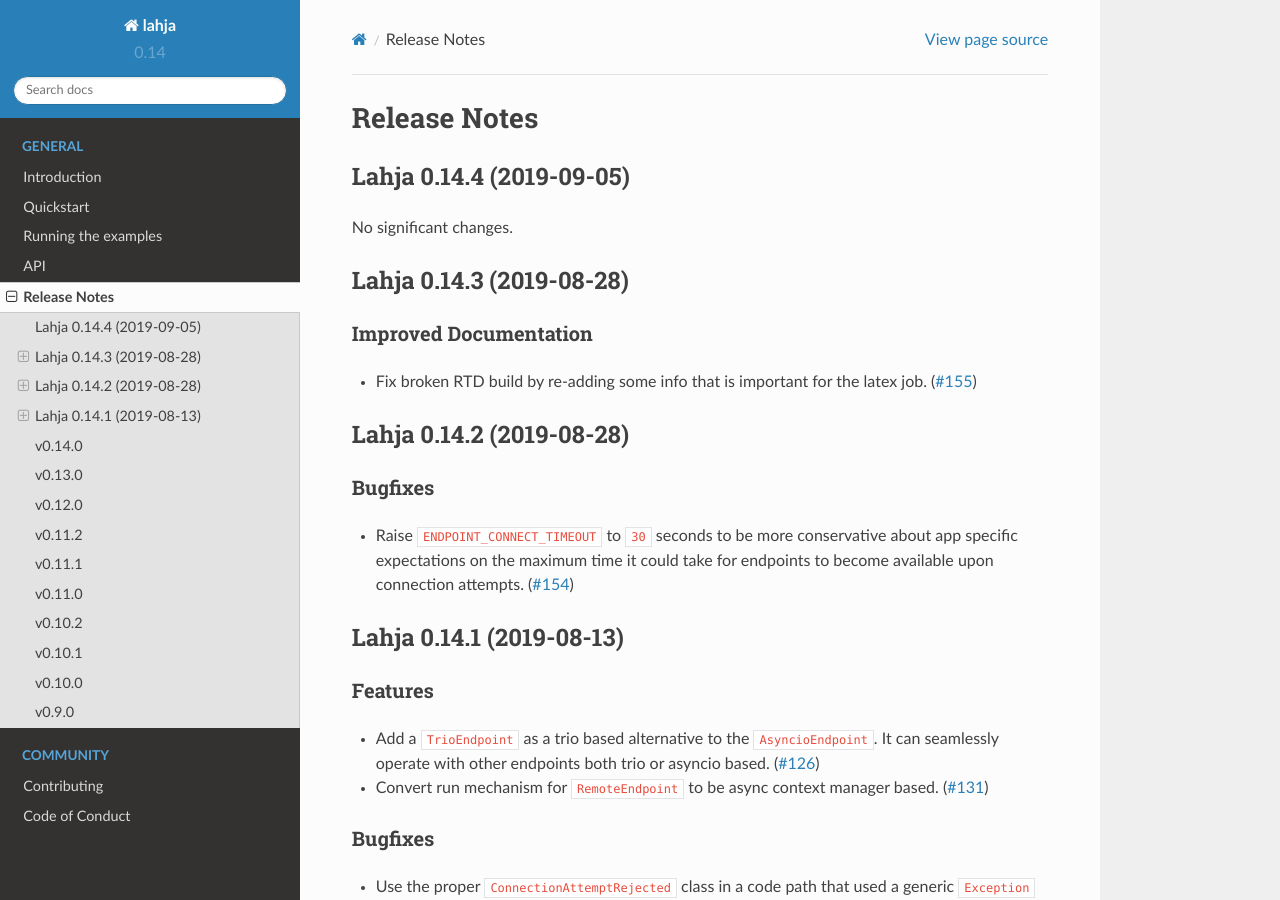
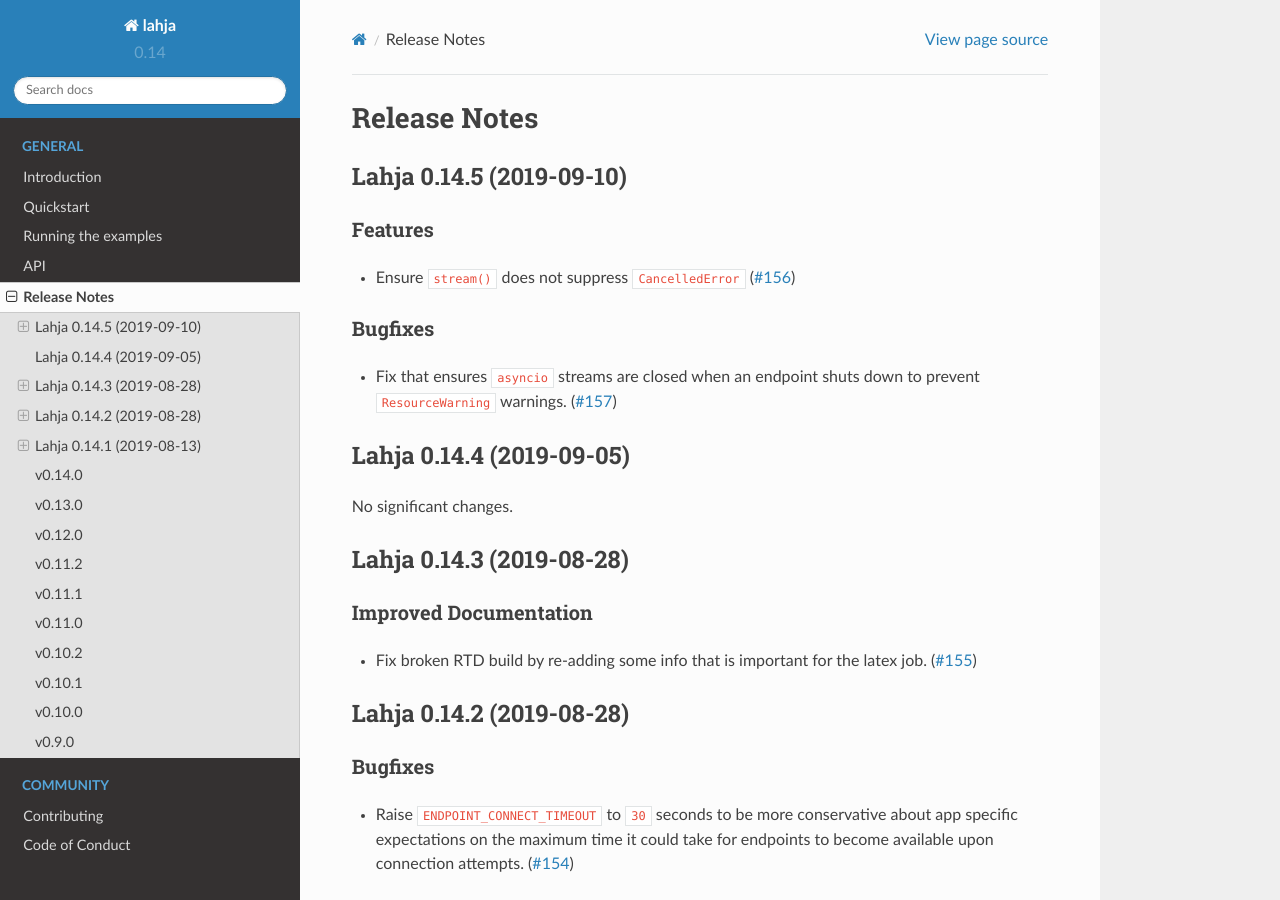
Before and after one commit to ethereum/lahja, a Sphinx documentation site: the page built from docs/release_notes.rst, in a window 1280 px wide and 900 px high. Built offline with Sphinx 7.4.7 and the Read the Docs theme 2.0.0, drawn with Linux system fonts in a browser that asks for light colours.

Commit message:
Bump version: 0.14.4 → 0.14.5

```diff
--- a/docs/release_notes.rst
+++ b/docs/release_notes.rst
@@ -2,6 +2,21 @@ Release Notes
 =============
 
 .. towncrier release notes start
+
+Lahja 0.14.5 (2019-09-10)
+-------------------------
+
+Features
+~~~~~~~~
+
+- Ensure ``stream()`` does not suppress ``CancelledError`` (`#156 <https://github.com/ethereum/lahja/issues/156>`__)
+
+
+Bugfixes
+~~~~~~~~
+
+- Fix that ensures ``asyncio`` streams are closed when an endpoint shuts down to prevent ``ResourceWarning`` warnings. (`#157 <https://github.com/ethereum/lahja/issues/157>`__)
+
 
 Lahja 0.14.4 (2019-09-05)
 -------------------------
--- a/newsfragments/156.feature.rst
+++ /dev/null
@@ -1 +0,0 @@
-Ensure ``stream()`` does not suppress ``CancelledError``
--- a/newsfragments/157.bugfix.rst
+++ /dev/null
@@ -1 +0,0 @@
-Fix that ensures ``asyncio`` streams are closed when an endpoint shuts down to prevent ``ResourceWarning`` warnings.
--- a/setup.py
+++ b/setup.py
@@ -53,7 +53,7 @@ with open('./README.md') as readme:
 setup(
     name='lahja',
     # *IMPORTANT*: Don't manually change the version here. Use `make bump`, as described in readme
-    version='0.14.4',
+    version='0.14.5',
     description="Generic event bus for asynchronous cross-process communication",
     long_description=long_description,
     long_description_content_type='text/markdown',
```
Also changed, not shown: .bumpversion.cfg.
